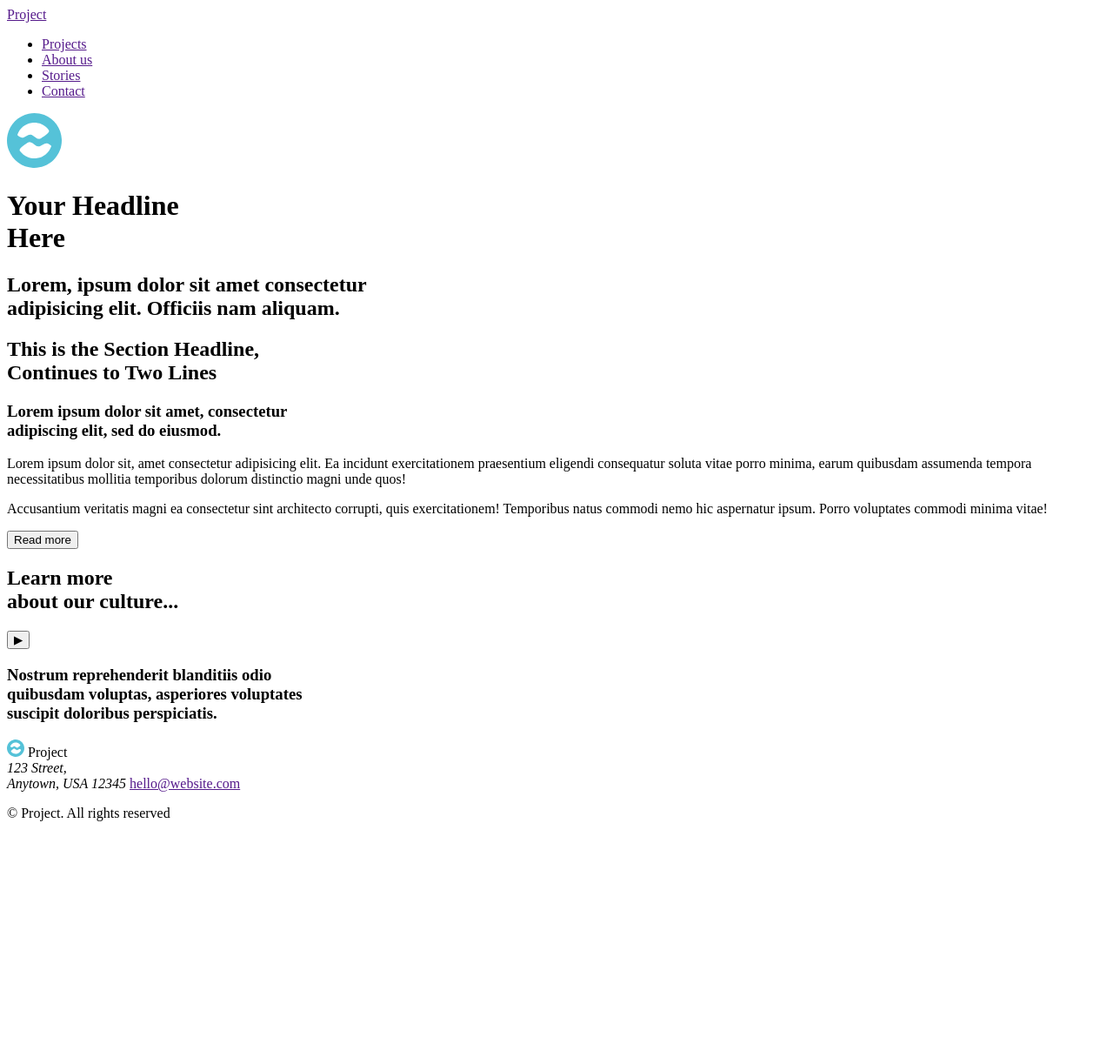
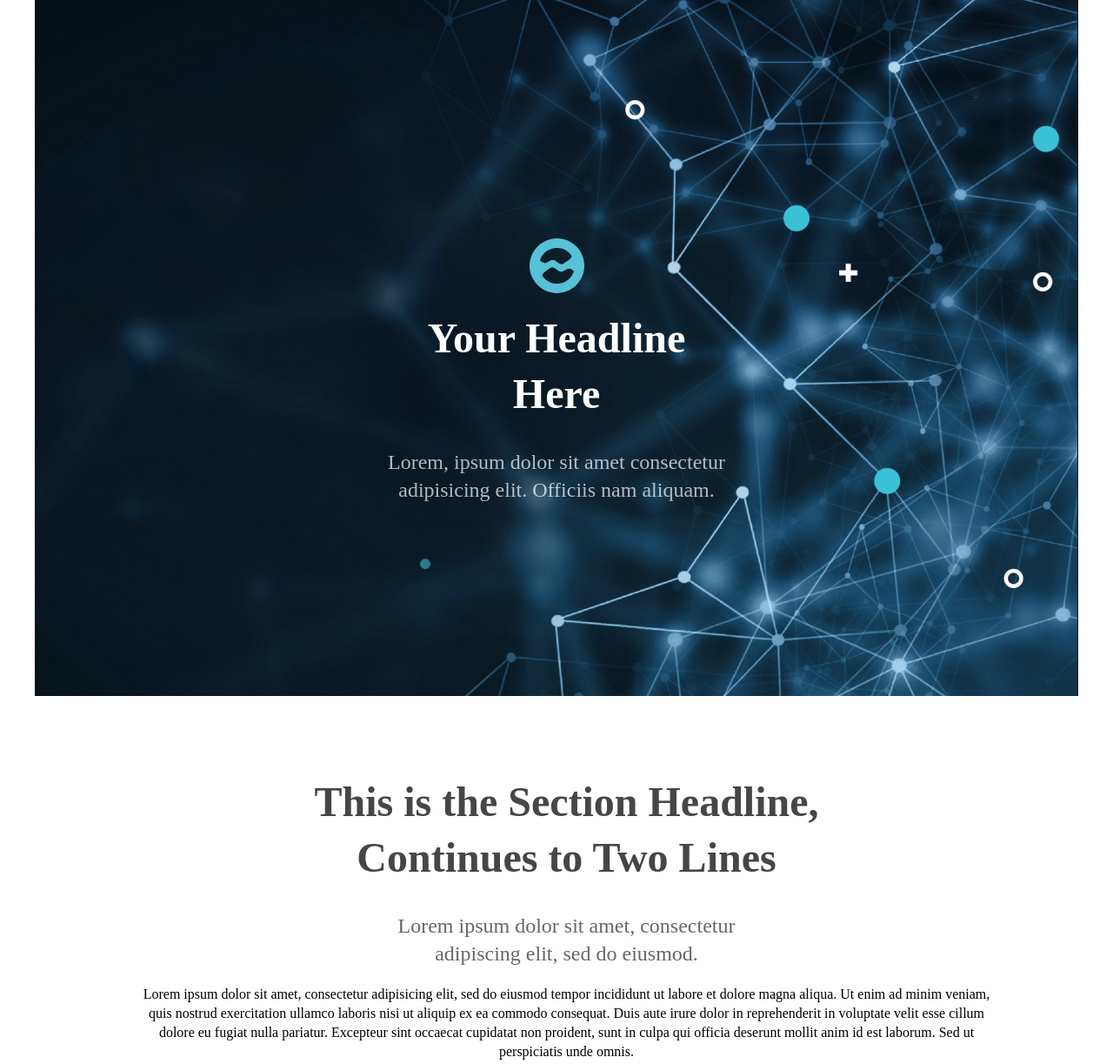
Before and after one commit to modinessa/css-basic-hometask, a plain HTML site: page index.html in a window 1280 px wide. Shown: the top 1223 px of the page at 87% size. Before the commit the page ends 960 px from the top, so only its background shows below. Drawn offline with Linux system fonts and the light colour scheme.

Commit message:
Add style.css and edit index.html

```diff
--- /dev/null
+++ b/css/styles.css
@@ -0,0 +1,288 @@
+/* http://meyerweb.com/eric/tools/css/reset/
+   v2.0 | 20110126
+   License: none (public domain)
+*/
+
+html,
+body,
+div,
+span,
+applet,
+object,
+iframe,
+h1,
+h2,
+h3,
+h4,
+h5,
+h6,
+p,
+blockquote,
+pre,
+a,
+abbr,
+acronym,
+address,
+big,
+cite,
+code,
+del,
+dfn,
+em,
+img,
+ins,
+kbd,
+q,
+s,
+samp,
+small,
+strike,
+strong,
+sub,
+sup,
+tt,
+var,
+b,
+u,
+i,
+center,
+dl,
+dt,
+dd,
+ol,
+ul,
+li,
+fieldset,
+form,
+label,
+legend,
+table,
+caption,
+tbody,
+tfoot,
+thead,
+tr,
+th,
+td,
+article,
+aside,
+canvas,
+details,
+embed,
+figure,
+figcaption,
+footer,
+header,
+hgroup,
+menu,
+nav,
+output,
+ruby,
+section,
+summary,
+time,
+mark,
+audio,
+video {
+    margin: 0;
+    padding: 0;
+    border: 0;
+    font-size: 100%;
+    font: inherit;
+    vertical-align: baseline;
+}
+/* HTML5 display-role reset for older browsers */
+article,
+aside,
+details,
+figcaption,
+figure,
+footer,
+header,
+hgroup,
+menu,
+nav,
+section {
+    display: block;
+}
+body {
+    line-height: 1;
+}
+ol,
+ul {
+    list-style: none;
+}
+blockquote,
+q {
+    quotes: none;
+}
+blockquote:before,
+blockquote:after,
+q:before,
+q:after {
+    content: '';
+    content: none;
+}
+table {
+    border-collapse: collapse;
+    border-spacing: 0;
+}
+
+button:hover,
+button:active,
+button:after,
+button:before {
+    outline: none;
+    border: none;
+}
+
+a:-webkit-any-link {
+    color: white;
+    text-decoration: none;
+    color: rgba(255, 255, 255, 0.4);
+}
+
+/* My CSS*/
+
+h1 {
+    font-family: Oswald;
+    font-weight: 700;
+    font-style: normal;
+    font-weight: bold;
+    font-size: 48px;
+    line-height: 64px;
+    text-align: center;
+}
+
+h2 {
+    font-family: Source Sans Pro;
+    font-style: normal;
+    font-weight: 400;
+    font-size: 24px;
+    line-height: 32px;
+    margin-top: 30px;
+    text-align: center;
+}
+
+p {
+    font-family: Source Sans Pro;
+    font-style: normal;
+    font-weight: normal;
+    font-size: 16px;
+    line-height: 22px;
+    margin-top: 20px;
+    text-align: center;
+    color: #000000;
+}
+
+.hero-block h1 {
+    margin-top: 20px;
+    box-sizing: border-box;
+    color: #ffffff;
+}
+
+.hero-block h2 {
+    color: #ffffffb2;
+}
+
+.hero-block {
+    background-image: url(../assets/Hero_background.png);
+    width: 1200px;
+    height: 526px;
+    padding-top: 274px;
+    margin: 0 auto;
+}
+
+#big-logo {
+    display: block;
+    margin-left: auto;
+    margin-right: auto;
+    box-sizing: border-box;
+}
+
+.headline {
+    display: block;
+    width: 1200px;
+    margin: 0 auto;
+    padding: 90px 97px 100px 120px;
+    box-sizing: border-box;
+}
+
+.headline h1 {
+    color: #464547;
+}
+
+.headline h2 {
+    color: #666666;
+}
+
+button {
+    color: #ffffff;
+    font-family: Oswald Regular;
+    text-transform: uppercase;
+    background-color: #55c2d8;
+    display: block;
+    border: 0px;
+    margin-top: 50px;
+    margin-left: auto;
+    margin-right: auto;
+}
+
+.headline button {
+    width: 115px;
+    height: 36px;
+    border: 0px;
+    border-radius: 18px;
+}
+
+.learn-more {
+    background-image: url(../assets/Learn_more_background.png);
+    width: 1200px;
+    height: 582px;
+    padding-top: 84px;
+    margin: 0 auto;
+}
+
+.learn-more h1,
+.learn-more h2 {
+    color: #ffffff;
+}
+
+.learn-more button {
+    font-size: 50px;
+    width: 150px;
+    height: 150px;
+    border-radius: 50%;
+    margin-bottom: 65px;
+}
+
+footer {
+    background-color: #464547;
+    width: 1200px;
+    height: 170px;
+    margin: 0 auto;
+    padding-left: 140px;
+    padding-top: 19px;
+    box-sizing: border-box;
+}
+
+.logo-project div {
+    display: inline;
+    font-family: Source Sans Pro;
+    text-transform: uppercase;
+    font-style: normal;
+    font-weight: normal;
+    letter-spacing: 0.2em;
+    color: #ffffff;
+    margin-left: 16px;
+    padding-bottom: 30px;
+}
+
+.contacts {
+    color: rgba(255, 255, 255, 0.4);
+    font-family: Source Sans Pro;
+    font-style: normal;
+    font-weight: normal;
+    line-height: 22px;
+    margin-top: 12px;
+}
--- a/index.html
+++ b/index.html
@@ -4,12 +4,15 @@
     <meta charset="UTF-8">
     <meta http-equiv="X-UA-Compatible" content="IE=edge">
     <meta name="viewport" content="width=device-width, initial-scale=1.0">
+    <link rel="stylesheet" href="https://maxcdn.bootstrapcdn.com/font-awesome/4.7.0/css/font-awesome.min.css">
+    <link rel="stylesheet" href="css/styles.css">
     <title>Document</title>
 </head>
 <body>
-
+        <!--
         <header>
-        <a href="">Project</a>
+        <nav>
+            <a href="">Project</a>
         <ul>
             <li>
                 <a href="">Projects</a>
@@ -24,42 +27,55 @@
                 <a href="">Contact</a>
             </li>
         </ul>
-        <div>
-            <img src="assets/LOGO_big.svg" alt="logo of the project">
+        </nav>
+        </header>
+        -->
+        <div class="hero-block">
+            <img src="assets/LOGO_big.svg" id="big-logo" alt="logo of the project">
             <h1>Your Headline<br>Here</h1>
             <h2>Lorem, ipsum dolor sit amet consectetur<br>
                 adipisicing elit. Officiis nam aliquam.</h2>
         </div>
-        </header>
         <main>
-            <section>
+            <div class="headline">
                 <h1>This is the Section Headline,<br>
                  Continues to Two Lines</h1>
-                <h3>Lorem ipsum dolor sit amet, consectetur<br>adipiscing elit, sed do eiusmod.</h3>
+                <h2>Lorem ipsum dolor sit amet, consectetur<br>
+                    adipiscing elit, sed do eiusmod.</h2>
 
-                <p>Lorem ipsum dolor sit, amet consectetur adipisicing elit. Ea incidunt exercitationem praesentium eligendi consequatur soluta vitae porro minima, earum quibusdam assumenda tempora necessitatibus mollitia temporibus dolorum distinctio magni unde quos!</p>
-                <p>Accusantium veritatis magni ea consectetur sint architecto corrupti, quis exercitationem! Temporibus natus commodi nemo hic aspernatur ipsum. Porro voluptates commodi minima vitae!</p>
-                <button>Read more</button>
-            </section>
+                <p>Lorem ipsum dolor sit amet, consectetur adipisicing elit, sed do eiusmod tempor incididunt ut labore et dolore magna
+                aliqua. Ut enim ad minim veniam, quis nostrud exercitation ullamco laboris nisi ut aliquip ex ea commodo consequat. Duis
+                aute irure dolor in reprehenderit in voluptate velit esse cillum dolore eu fugiat nulla pariatur. Excepteur sint
+                occaecat cupidatat non proident, sunt in culpa qui officia deserunt mollit anim id est laborum. Sed ut perspiciatis unde
+                omnis.</p>
+                <p>Minim veniam, quis nostrud exercitation ullamco laboris nisi ut aliquip ex ea commodo consequat. Duis aute irure dolor
+                in reprehenderit in voluptate velit esse cillum dolore eu fugiat nulla pariatur. Excepteur sint occaecat cupidatat non
+                proident, sunt in culpa qui officia deserunt mollit anim id est laborum.</p>
+                <button class="btn">Read more</button>
+                </div>
 
-            <section>
+            <section class="learn-more">
+                <div></div>
                 <h1>Learn more<br>
                 about our culture...</h1>
 
-                <button>&#9654</button>
-                <h3>Nostrum reprehenderit blanditiis odio<br>
-                    quibusdam voluptas, asperiores voluptates<br>
-                    suscipit doloribus perspiciatis.</h3>
+                <button class="btn">
+                    <i class="fa fa-play" aria-hidden="true"></i>
+                </button>
+                <h2>Duis aute irure dolor in reprehenderit<br>
+                    in voluptate velit esse cillum dolore eu<br>
+                    fugiat nulla pariatur.</h2>
             </section>
         </main>
         <footer>
-            <div ><img src="assets/LOGO_small.svg" alt="logo of the project">
-            Project</div>
+            <div class="logo-project"><img src="assets/LOGO_small.svg" alt="logo of the project">
+            <div>Project</div>
+            </div>
             <div class="contacts">
                 <i>123 Street,<br>
-                Anytown, USA 12345</i> <a href="" type="email">hello@website.com</a>
-            </div>
-            <p>&copy Project. All rights reserved</p>
+                Anytown, USA 12345</i><br>
+                <a href="" type="email">hello@website.com</a><br>
+                &copy Project. All rights reserved</div>
         </footer>
 </body>
 </html>
```
Also changed, not shown: assets/Hero_background.png (renamed from assets/Desktop_Backgrounds_1920x1200_6 3.png), assets/Learn_more_background.png (renamed from assets/IMG_1334_72dpi_RGB_ 1.png).
